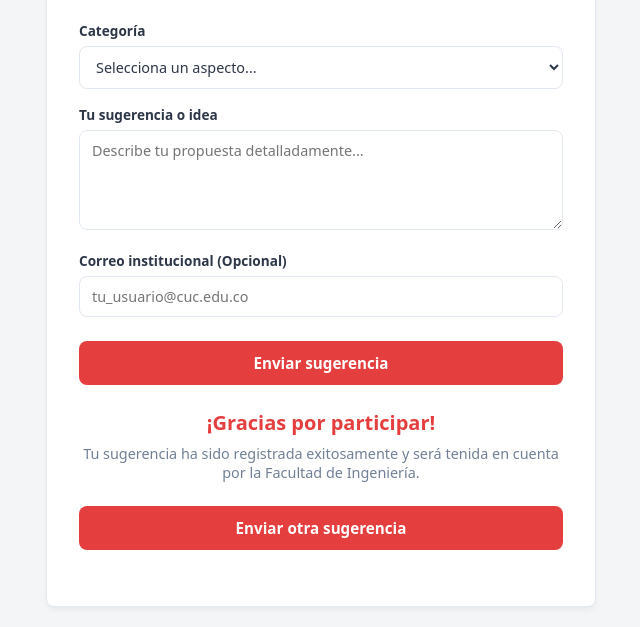
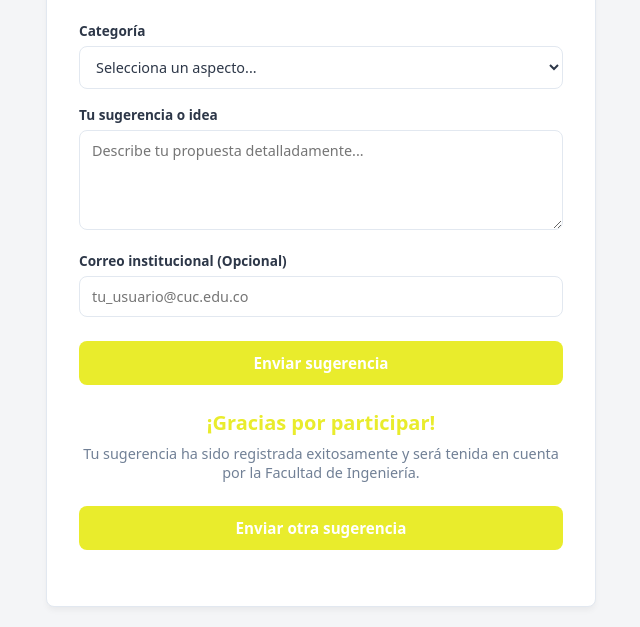
Before and after one commit to dafnealvearm-pixel/rubrica-corte1, a plain HTML site: page index.html in a window 1280 px wide. Shown: the part 173-800 px from the top of the page, without its empty margins (319-959 px from the left). Drawn offline with Linux system fonts and the light colour scheme.

Commit message:
Actualizar los colores de la plataforma

```diff
--- a/css/style.css
+++ b/css/style.css
@@ -3,8 +3,8 @@
     --color-card: #ffffff;
     --color-text-main: #2d3748;
     --color-text-muted: #718096;
-    --color-primary: #e53e3e;
-    --color-primary-hover: #c53030;
+    --color-primary: #e9ec2c;
+    --color-primary-hover: #af2fa9e3;
     --color-border: #e2e8f0;
     --radius: 8px;
 }
```
